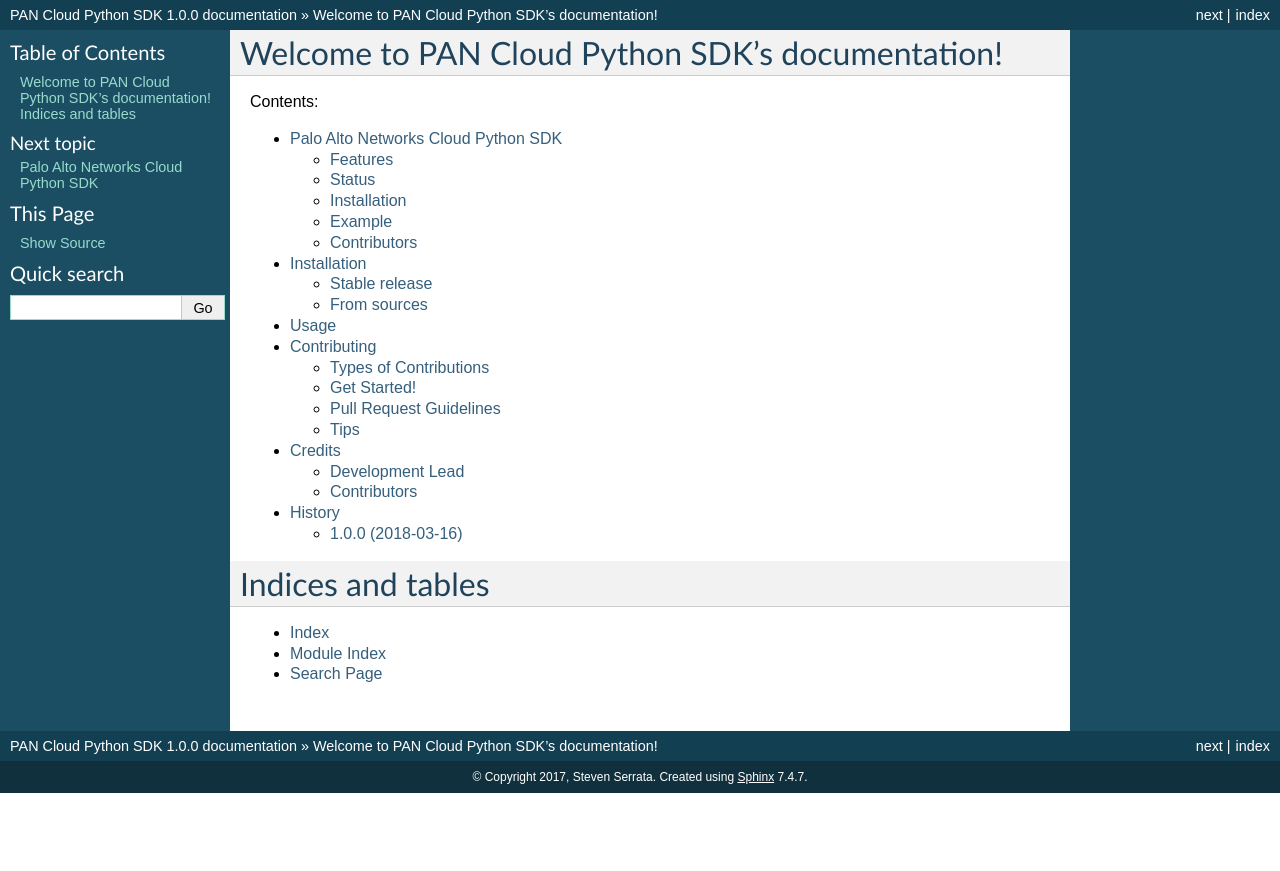
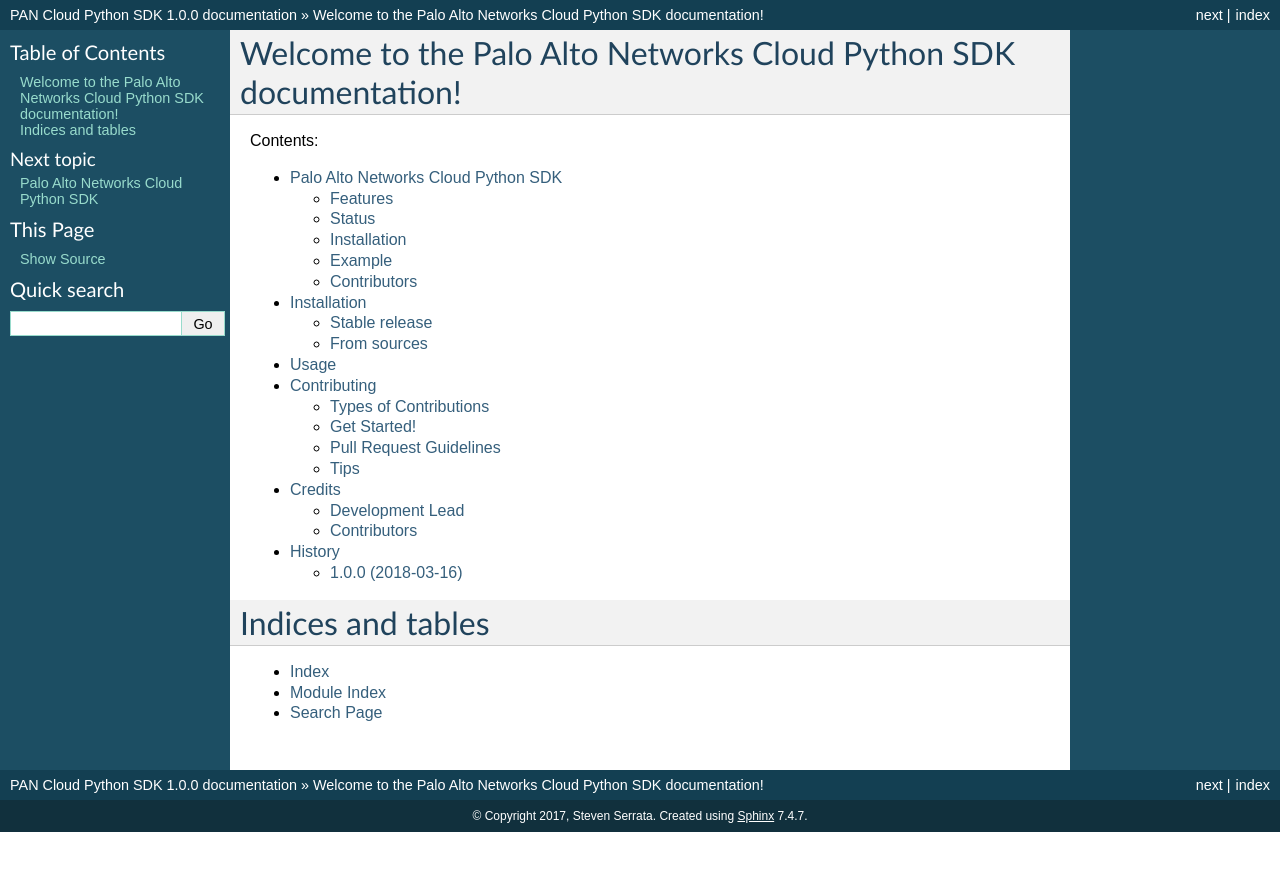
Before and after one commit to PaloAltoNetworks/pan-cortex-data-lake-python, a Sphinx documentation site: the page built from docs/index.rst, in a window 1280 px wide. Shown: the top 871 px of the page. Built offline with Sphinx 7.4.7, drawn with Linux system fonts in a browser that asks for light colours; pages that are not in the unit, such as notebooks, are missing from menus.

Commit message:
Update index.rst

```diff
--- a/docs/index.rst
+++ b/docs/index.rst
@@ -1,4 +1,4 @@
-Welcome to PAN Cloud Python SDK's documentation!
+Welcome to the Palo Alto Networks Cloud Python SDK documentation!
 ======================================
 
 Contents:
```
